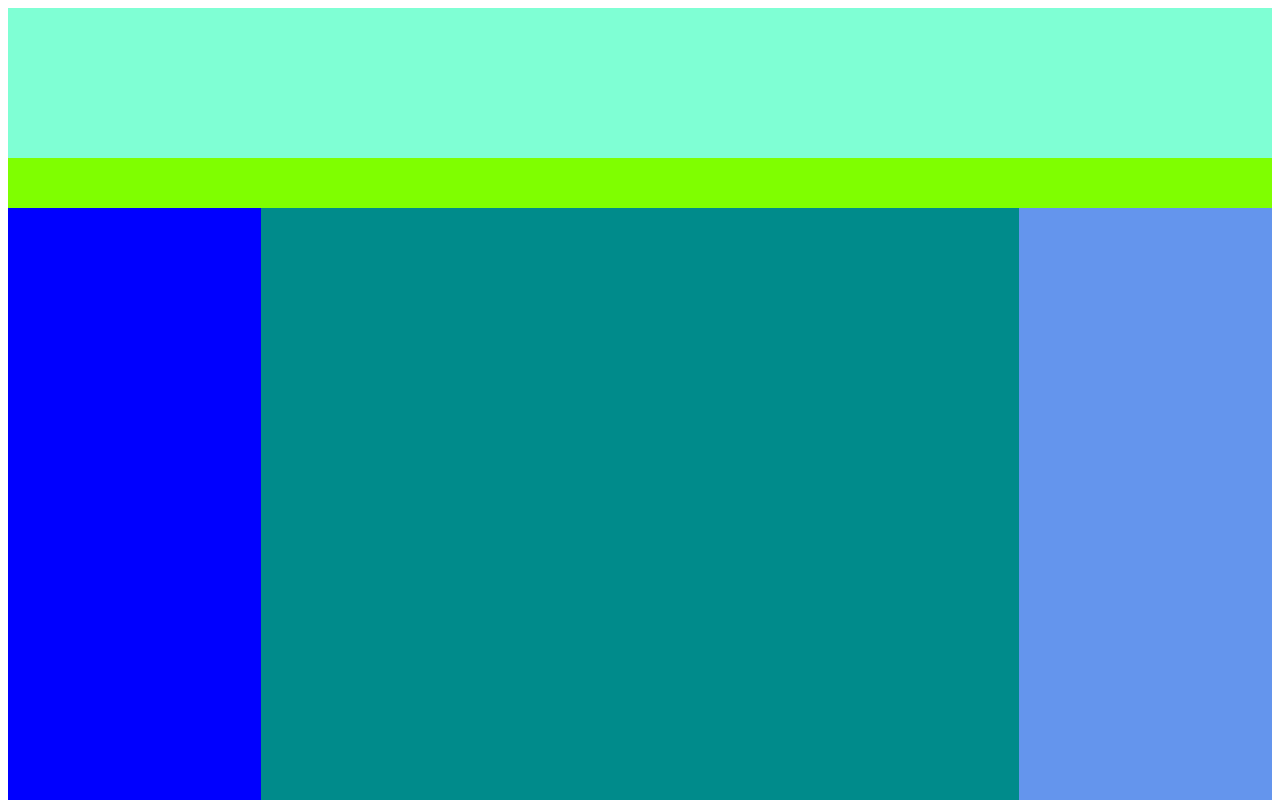
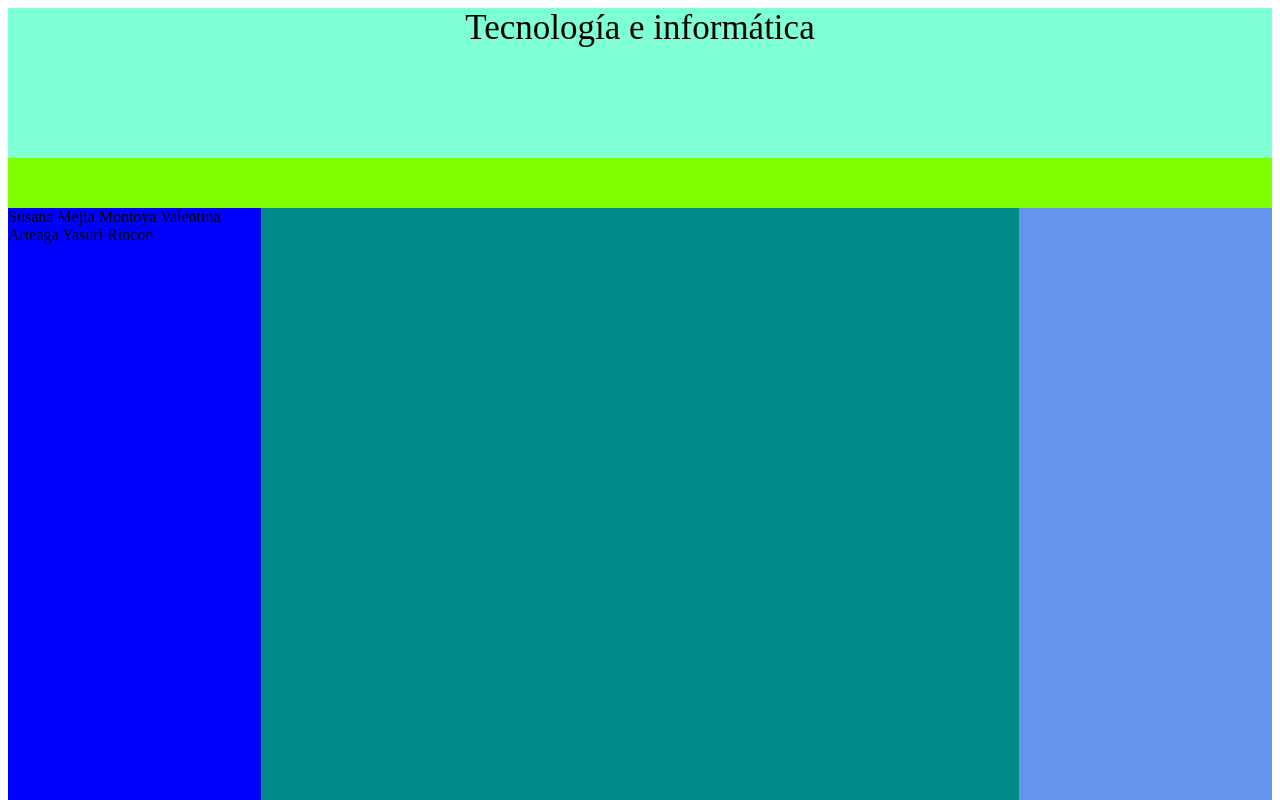
Before and after one commit to SusanaMejia02/WEB-DEM, a plain HTML site: page index.html in a window 1280 px wide. Shown: the top 800 px of the page. Drawn offline with Linux system fonts and the light colour scheme.

Commit message:
ACTUALIZACIÓN DOS

```diff
--- a/index.html
+++ b/index.html
@@ -9,14 +9,25 @@
 </head>
 <body>
     <div class="contenedor">
-<div class="encabezado"></div>
+<div class="encabezado">
+    Tecnología e informática
+
+</div>
+
 <div class="menu"></div>
 <div class="contenedor2">
-    <div class="izquierda"></div>
+    <div class="izquierda">
+        Susana Mejia Montoya
+        Valentina Arteaga
+        Yasuri Rincon
+    </div>
+
 <div class="centro"></div>
 <div class="derecha"></div>
 </div>
 
     </div>
+
+
 </body>
 </html>
--- a/temas.css
+++ b/temas.css
@@ -7,6 +7,8 @@
     width: 100%;
     height: 150px;
     background-color: aquamarine;
+    text-align: center;
+    font-size: 35px;
 }
 .menu{
     width: 100%;
@@ -23,6 +25,7 @@
     width: 20%;
     height: 1000px;
     background-color: blue;
+
 }
 .centro{
     width: 60%;
```
